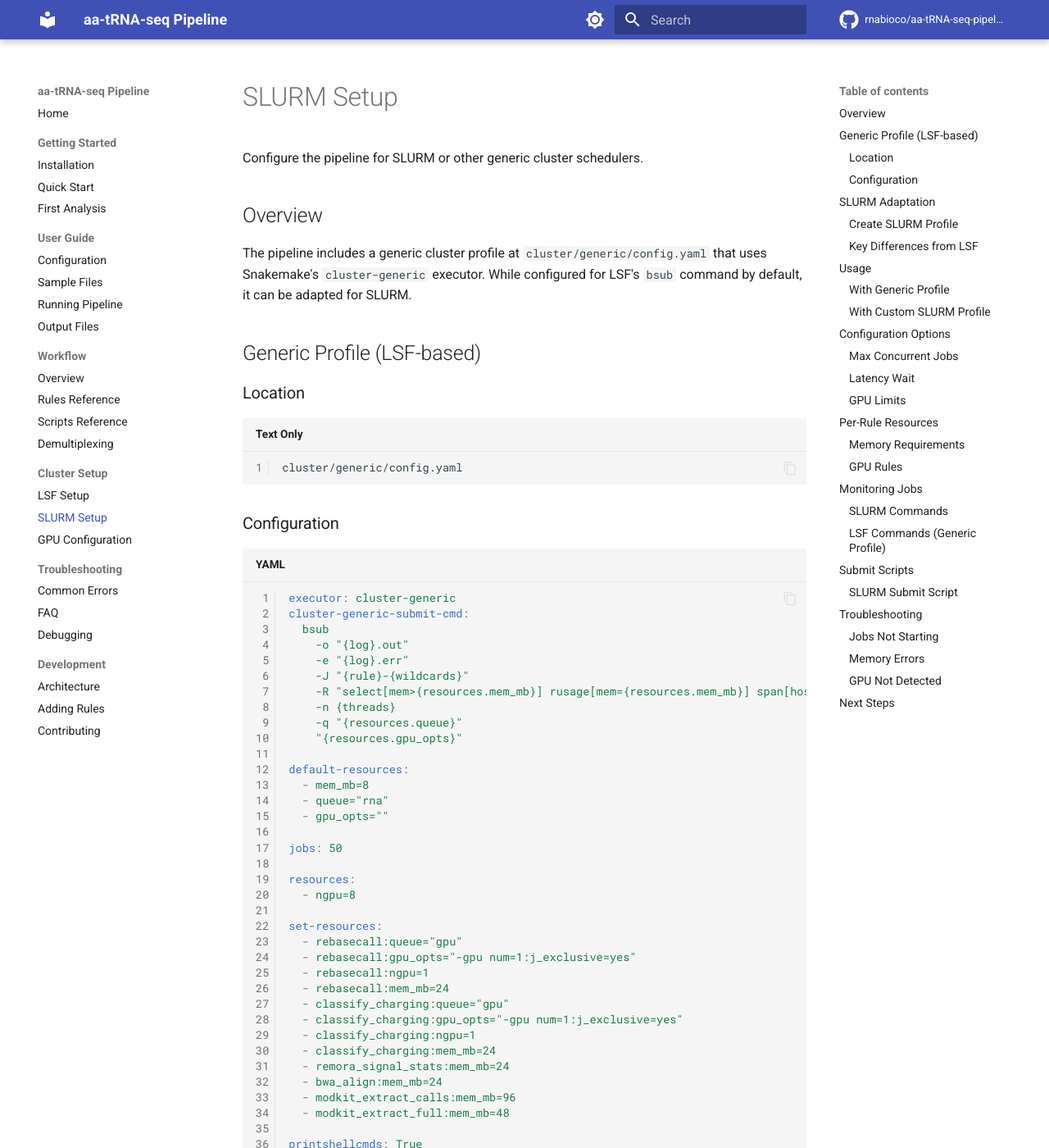
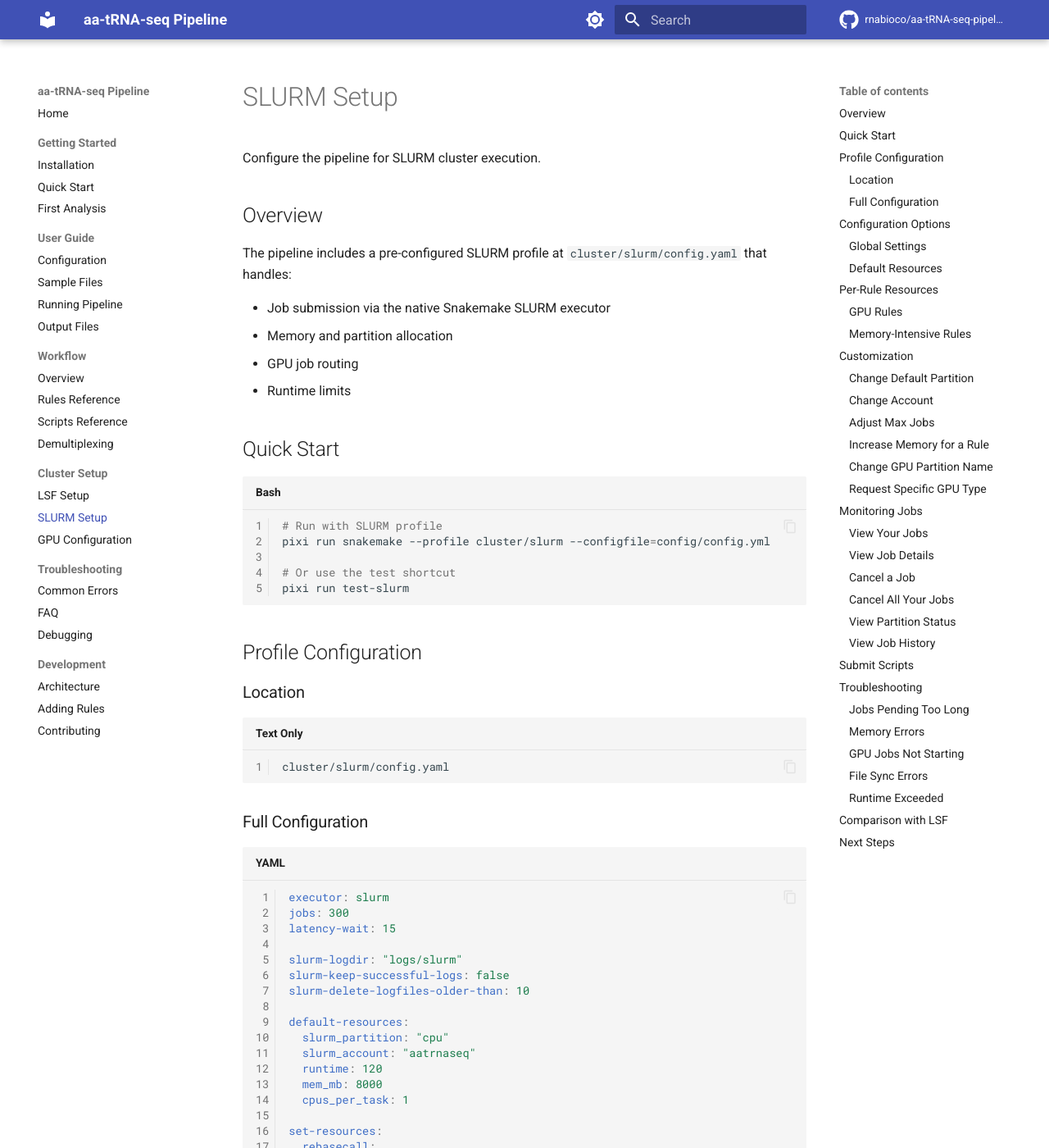
Before and after one commit to rnabioco/aa-tRNA-seq-pipeline, an MkDocs documentation site: the page built from docs/cluster/slurm-setup.md, in a window 1280 px wide and 1400 px high. Shown: the whole window at 82% size. Built offline with MkDocs 1.6.1 and Material for MkDocs 9.7.7, drawn with Linux system fonts in a browser that asks for light colours; comment, search, counter and statistics services are not loaded; some of the changed text lies outside the part shown.

Commit message:
feat: add native SLURM cluster support
- Add cluster/slurm/config.yaml with native SLURM executor profile
- Add test-slurm task to pixi.toml
- Update docs/cluster/slurm-setup.md with native executor documentation
- Update CLAUDE.md and README.md with SLURM instructions

````diff
--- a/README.md
+++ b/README.md
@@ -158,11 +158,14 @@ The pipeline includes cluster profiles for LSF and SLURM schedulers.
 # Run test data on LSF cluster
 pixi run test-lsf
 
+# Run test data on SLURM cluster
+pixi run test-slurm
+
 # Run full preprint analysis on cluster
 pixi run run-preprint
 ```
 
-For more details on configuring HPC jobs, see `cluster/lsf/config.yaml` or `cluster/generic/config.yaml`.
+For more details on configuring HPC jobs, see `cluster/lsf/config.yaml` or `cluster/slurm/config.yaml`.
 
 ## Citation
 
--- a/docs/cluster/slurm-setup.md
+++ b/docs/cluster/slurm-setup.md
@@ -1,230 +1,247 @@
 # SLURM Setup
 
-Configure the pipeline for SLURM or other generic cluster schedulers.
+Configure the pipeline for SLURM cluster execution.
 
 ## Overview
 
-The pipeline includes a generic cluster profile at `cluster/generic/config.yaml` that uses Snakemake's `cluster-generic` executor. While configured for LSF's `bsub` command by default, it can be adapted for SLURM.
+The pipeline includes a pre-configured SLURM profile at `cluster/slurm/config.yaml` that handles:
 
-## Generic Profile (LSF-based)
+- Job submission via the native Snakemake SLURM executor
+- Memory and partition allocation
+- GPU job routing
+- Runtime limits
+
+## Quick Start
+
+```bash
+# Run with SLURM profile
+pixi run snakemake --profile cluster/slurm --configfile=config/config.yml
+
+# Or use the test shortcut
+pixi run test-slurm
+```
+
+## Profile Configuration
 
 ### Location
 
 ```
-cluster/generic/config.yaml
+cluster/slurm/config.yaml
 ```
 
-### Configuration
+### Full Configuration
 
 ```yaml
-executor: cluster-generic
-cluster-generic-submit-cmd:
-  bsub
-    -o "{log}.out"
-    -e "{log}.err"
-    -J "{rule}-{wildcards}"
-    -R "select[mem>{resources.mem_mb}] rusage[mem={resources.mem_mb}] span[hosts=1]"
-    -n {threads}
-    -q "{resources.queue}"
-    "{resources.gpu_opts}"
+executor: slurm
+jobs: 300
+latency-wait: 15
+
+slurm-logdir: "logs/slurm"
+slurm-keep-successful-logs: false
+slurm-delete-logfiles-older-than: 10
 
 default-resources:
-  - mem_mb=8
-  - queue="rna"
-  - gpu_opts=""
-
-jobs: 50
-
-resources:
-  - ngpu=8
+  slurm_partition: "cpu"
+  slurm_account: "aatrnaseq"
+  runtime: 120
+  mem_mb: 8000
+  cpus_per_task: 1
 
 set-resources:
-  - rebasecall:queue="gpu"
-  - rebasecall:gpu_opts="-gpu num=1:j_exclusive=yes"
-  - rebasecall:ngpu=1
-  - rebasecall:mem_mb=24
-  - classify_charging:queue="gpu"
-  - classify_charging:gpu_opts="-gpu num=1:j_exclusive=yes"
-  - classify_charging:ngpu=1
-  - classify_charging:mem_mb=24
-  - remora_signal_stats:mem_mb=24
-  - bwa_align:mem_mb=24
-  - modkit_extract_calls:mem_mb=96
-  - modkit_extract_full:mem_mb=48
+  rebasecall:
+    slurm_partition: "gpu"
+    gres: "gpu:1"
+    runtime: 480
+    mem_mb: 24000
+    cpus_per_task: 4
 
-printshellcmds: True
-show-failed-logs: True
-latency-wait: 60
-cluster-generic-cancel-cmd: "bkill"
-```
+  classify_charging:
+    slurm_partition: "gpu"
+    gres: "gpu:1"
+    runtime: 240
+    mem_mb: 24000
+    cpus_per_task: 4
 
-## SLURM Adaptation
+  bwa_align:
+    runtime: 240
+    mem_mb: 24000
+    cpus_per_task: 8
 
-To use with SLURM, create a modified profile:
+  remora_signal_stats:
+    runtime: 180
+    mem_mb: 24000
+    cpus_per_task: 4
 
-### Create SLURM Profile
+  modkit_extract_calls:
+    runtime: 360
+    mem_mb: 96000
+    cpus_per_task: 4
 
-```bash
-mkdir -p cluster/slurm
-```
+  warpdemux:
+    runtime: 360
+    mem_mb: 32000
+    cpus_per_task: 4
 
-=== "cluster/slurm/config.yaml"
+  parse_warpdemux:
+    runtime: 60
+    mem_mb: 8000
+    cpus_per_task: 1
 
-    ```yaml
-    executor: cluster-generic
-    cluster-generic-submit-cmd:
-      sbatch
-        --output="{log}.out"
-        --error="{log}.err"
-        --job-name="{rule}-{wildcards}"
-        --mem={resources.mem_mb}M
-        --cpus-per-task={threads}
-        --partition="{resources.partition}"
-        {resources.gpu_opts}
-        --wrap
+  merge_pods_for_demux:
+    runtime: 120
+    mem_mb: 16000
+    cpus_per_task: 1
 
-    default-resources:
-      - mem_mb=8000
-      - partition="compute"
-      - gpu_opts=""
-
-    jobs: 50
-
-    resources:
-      - ngpu=8
-
-    set-resources:
-      - rebasecall:partition="gpu"
-      - rebasecall:gpu_opts="--gres=gpu:1"
-      - rebasecall:ngpu=1
-      - rebasecall:mem_mb=24000
-      - classify_charging:partition="gpu"
-      - classify_charging:gpu_opts="--gres=gpu:1"
-      - classify_charging:ngpu=1
-      - classify_charging:mem_mb=24000
-      - remora_signal_stats:mem_mb=24000
-      - bwa_align:mem_mb=24000
-      - modkit_extract_calls:mem_mb=96000
-      - modkit_extract_full:mem_mb=48000
-
-    printshellcmds: True
-    show-failed-logs: True
-    latency-wait: 60
-    cluster-generic-cancel-cmd: "scancel"
-    ```
-
-### Key Differences from LSF
-
-| Feature | LSF | SLURM |
-|---------|-----|-------|
-| Submit command | `bsub` | `sbatch` |
-| Cancel command | `bkill` | `scancel` |
-| Queue/Partition | `-q queue` | `--partition=partition` |
-| Memory | `-R "rusage[mem=X]"` | `--mem=XM` |
-| Threads | `-n X` | `--cpus-per-task=X` |
-| GPU | `-gpu num=1` | `--gres=gpu:1` |
-
-## Usage
-
-### With Generic Profile
-
-```bash
-pixi run snakemake --profile cluster/generic --configfile=config/config.yml
-```
-
-### With Custom SLURM Profile
-
-```bash
-pixi run snakemake --profile cluster/slurm --configfile=config/config.yml
+rerun-incomplete: true
+keep-going: true
+printshellcmds: true
+show-failed-logs: true
 ```
 
 ## Configuration Options
 
-### Max Concurrent Jobs
+### Global Settings
 
-```yaml
-jobs: 50
-```
+| Option | Value | Description |
+|--------|-------|-------------|
+| `executor` | `slurm` | Use native SLURM executor |
+| `jobs` | `300` | Maximum concurrent jobs |
+| `latency-wait` | `15` | Seconds to wait for file sync |
 
-Adjust based on your cluster's fair share policy.
+### Default Resources
 
-### Latency Wait
+Applied to all rules unless overridden:
 
-```yaml
-latency-wait: 60
-```
-
-Increase for network file systems with slow sync.
-
-### GPU Limits
-
-```yaml
-resources:
-  - ngpu=8
-```
-
-Limits concurrent GPU jobs. Set to your available GPUs.
+| Resource | Value | Description |
+|----------|-------|-------------|
+| `slurm_partition` | `cpu` | Default partition (customize for your cluster) |
+| `slurm_account` | `aatrnaseq` | Account for job submission |
+| `runtime` | `120` | Default runtime in minutes |
+| `mem_mb` | `8000` | Memory in MB (8GB) |
+| `cpus_per_task` | `1` | CPUs per task |
 
 ## Per-Rule Resources
 
-### Memory Requirements
-
-| Rule | Memory (MB) |
-|------|-------------|
-| `rebasecall` | 24000 |
-| `classify_charging` | 24000 |
-| `modkit_extract_calls` | 96000 |
-| `modkit_extract_full` | 48000 |
-| `remora_signal_stats` | 24000 |
-| `bwa_align` | 24000 |
-
 ### GPU Rules
 
-| Rule | Partition | GPU |
-|------|-----------|-----|
-| `rebasecall` | gpu | 1 |
-| `classify_charging` | gpu | 1 |
+These rules are automatically submitted to the GPU partition:
+
+| Rule | Partition | Memory | Runtime | GPU |
+|------|-----------|--------|---------|-----|
+| `rebasecall` | gpu | 24 GB | 8 hours | 1 |
+| `classify_charging` | gpu | 24 GB | 4 hours | 1 |
+
+### Memory-Intensive Rules
+
+| Rule | Memory | Runtime |
+|------|--------|---------|
+| `modkit_extract_calls` | 96 GB | 6 hours |
+| `warpdemux` | 32 GB | 6 hours |
+| `remora_signal_stats` | 24 GB | 3 hours |
+| `bwa_align` | 24 GB | 4 hours |
+| `merge_pods_for_demux` | 16 GB | 2 hours |
+
+## Customization
+
+### Change Default Partition
+
+Edit `slurm_partition` in default-resources:
+
+```yaml
+default-resources:
+  slurm_partition: "your_partition"
+```
+
+### Change Account
+
+For job accounting:
+
+```yaml
+default-resources:
+  slurm_account: "your_account"
+```
+
+### Adjust Max Jobs
+
+Reduce if you're hitting queue limits:
+
+```yaml
+jobs: 100
+```
+
+### Increase Memory for a Rule
+
+Add or modify in `set-resources`:
+
+```yaml
+set-resources:
+  your_rule:
+    mem_mb: 64000
+```
+
+### Change GPU Partition Name
+
+If your GPU partition has a different name:
+
+```yaml
+set-resources:
+  rebasecall:
+    slurm_partition: "your_gpu_partition"
+  classify_charging:
+    slurm_partition: "your_gpu_partition"
+```
+
+### Request Specific GPU Type
+
+For clusters with multiple GPU types:
+
+```yaml
+set-resources:
+  rebasecall:
+    gres: "gpu:v100:1"
+```
 
 ## Monitoring Jobs
 
-### SLURM Commands
+### View Your Jobs
 
 ```bash
-# View your jobs
 squeue -u $USER
+```
 
-# View job details
+### View Job Details
+
+```bash
 scontrol show job <job_id>
+```
 
-# Cancel job
+### Cancel a Job
+
+```bash
 scancel <job_id>
+```
 
-# Cancel all your jobs
+### Cancel All Your Jobs
+
+```bash
 scancel -u $USER
+```
 
-# View partition status
+### View Partition Status
+
+```bash
 sinfo
 ```
 
-### LSF Commands (Generic Profile)
+### View Job History
 
 ```bash
-# View your jobs
-bjobs -u $USER
-
-# View job details
-bjobs -l <job_id>
-
-# Cancel job
-bkill <job_id>
-
-# View queue status
-bqueues
+sacct -j <job_id>
 ```
 
 ## Submit Scripts
 
-### SLURM Submit Script
+For long-running pipelines, use a submit script:
 
 === "run-slurm.sh"
 
@@ -233,9 +250,10 @@ bqueues
     #SBATCH --job-name=aa-tRNA-seq
     #SBATCH --output=logs/pipeline.%j.out
     #SBATCH --error=logs/pipeline.%j.err
-    #SBATCH --partition=compute
+    #SBATCH --partition=cpu
     #SBATCH --mem=4G
     #SBATCH --cpus-per-task=1
+    #SBATCH --time=24:00:00
 
     mkdir -p logs
 
@@ -251,38 +269,74 @@ sbatch run-slurm.sh
 
 ## Troubleshooting
 
-### Jobs Not Starting
+### Jobs Pending Too Long
 
 Check partition limits:
 
 ```bash
-sinfo -p compute
+sinfo -p cpu
+```
+
+Reduce concurrent jobs:
+
+```yaml
+jobs: 50
 ```
 
 ### Memory Errors
 
-SLURM uses different memory units. Ensure values are in MB:
+Increase memory for the failing rule:
 
 ```yaml
 set-resources:
-  - rule:mem_mb=24000  # 24 GB
+  failing_rule:
+    mem_mb: 128000
 ```
 
-### GPU Not Detected
+### GPU Jobs Not Starting
+
+Check GPU partition availability:
+
+```bash
+sinfo -p gpu
+```
 
 Verify GPU resource specification for your cluster:
 
 ```yaml
 set-resources:
-  - rebasecall:gpu_opts="--gres=gpu:1"
+  rebasecall:
+    gres: "gpu:1"
 ```
 
-Or for specific GPU types:
+### File Sync Errors
+
+Increase latency wait:
+
+```yaml
+latency-wait: 60
+```
+
+### Runtime Exceeded
+
+Increase runtime for the failing rule (in minutes):
 
 ```yaml
 set-resources:
-  - rebasecall:gpu_opts="--gres=gpu:v100:1"
+  slow_rule:
+    runtime: 720  # 12 hours
 ```
+
+## Comparison with LSF
+
+| Feature | LSF | SLURM |
+|---------|-----|-------|
+| Executor | `lsf` | `slurm` |
+| Queue/Partition | `lsf_queue` | `slurm_partition` |
+| Account | `lsf_project` | `slurm_account` |
+| Memory units | GB (e.g., `24`) | MB (e.g., `24000`) |
+| GPU request | `lsf_extra="-gpu num=1"` | `gres: "gpu:1"` |
+| Runtime | Not specified | `runtime` (minutes) |
 
 ## Next Steps
 
--- a/pixi.toml
+++ b/pixi.toml
@@ -42,6 +42,7 @@ dl-test-data = { cmd = "cd .tests && bash dl_test_data.sh", description = "Downl
 dry-run = { cmd = "snakemake -n --configfile=config/config-test.yml", description = "Dry run with test config" }
 test = { cmd = "snakemake --configfile=config/config-test.yml --cores 4", description = "Run pipeline locally with test data" }
 test-lsf = { cmd = "snakemake --configfile=config/config-test.yml --profile=cluster/lsf", description = "Run test pipeline on LSF cluster" }
+test-slurm = { cmd = "snakemake --configfile=config/config-test.yml --profile=cluster/slurm", description = "Run test pipeline on SLURM cluster" }
 run-preprint = { cmd = "snakemake --configfile=config/config-preprint.yml --profile=cluster/generic --rerun-incomplete", description = "Run preprint pipeline on cluster" }
 # Development
 fmt = { cmd = "snakefmt workflow/Snakefile workflow/rules/*.smk", description = "Format Snakemake files" }
````
Also changed, not shown: CLAUDE.md (+24 -5 lines), 1 other file.
